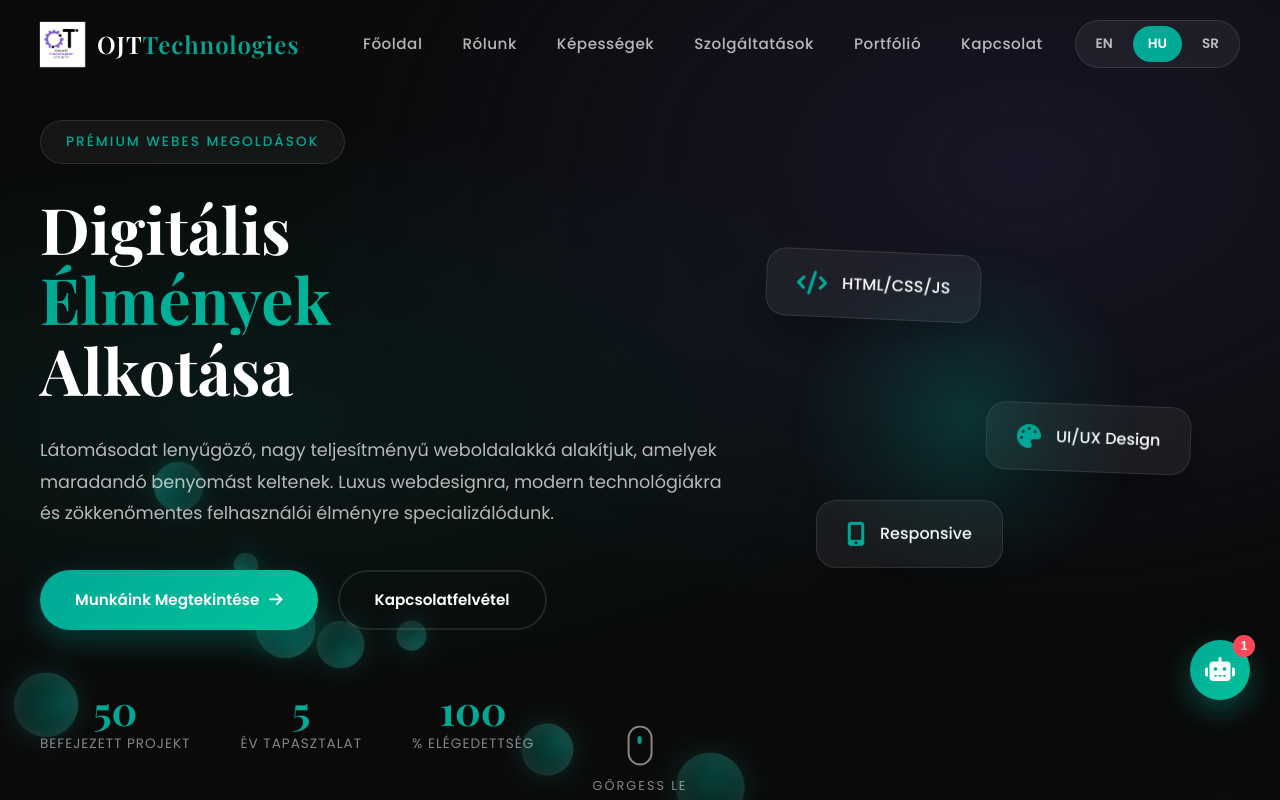
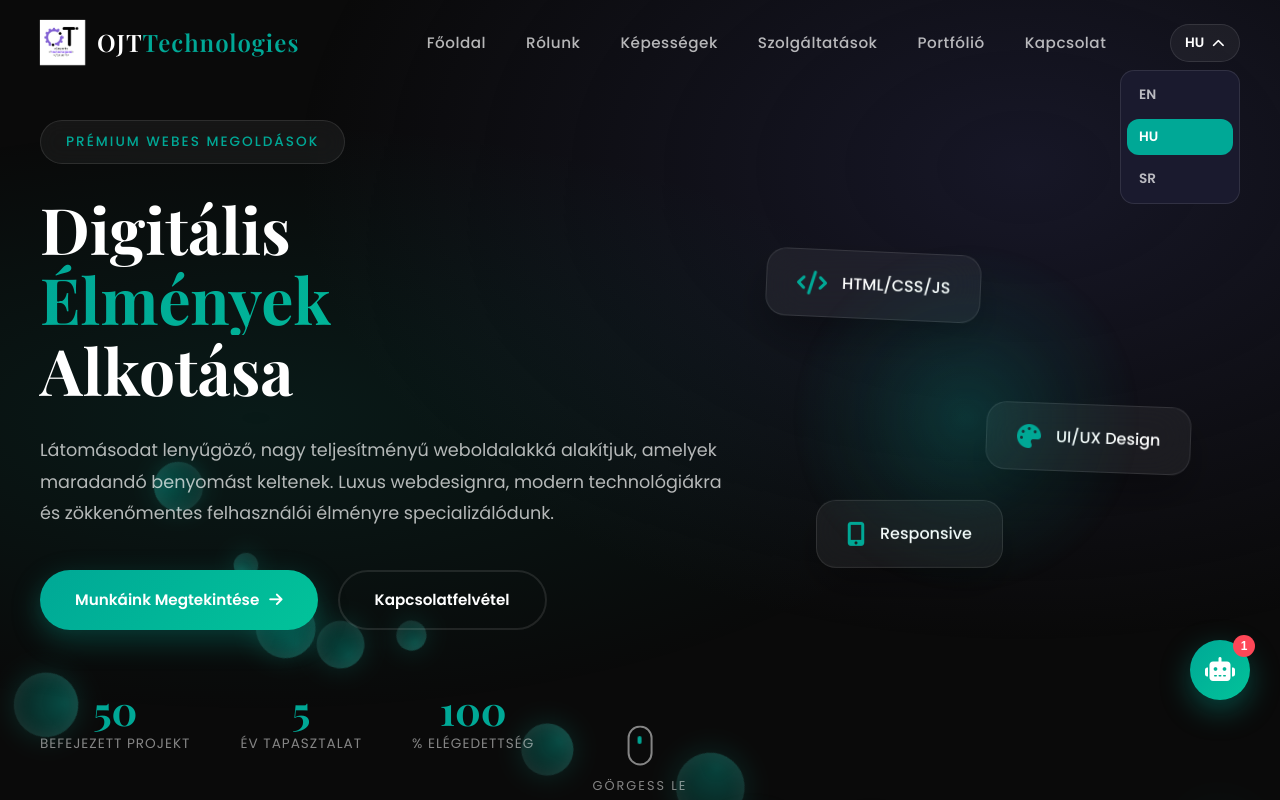
Before and after one commit to krsitof/OJTtechnologies-portfolio, a website: page index.html in a window 1280 px wide. Both pictures are taken after a click on the button "HU". Shown: the top 800 px of the page. Drawn offline with nearby package versions, Linux system fonts and the light colour scheme.

Commit message:
Convert language switcher to accordion dropdown

```diff
--- a/index.html
+++ b/index.html
@@ -35,20 +35,32 @@
                 <li><a href="#portfolio" data-i18n="nav.portfolio">Portfolio</a></li>
                 <li><a href="#contact" data-i18n="nav.contact">Contact</a></li>
                 <li class="mobile-lang-switcher">
-                    <div class="language-switcher">
-                        <button class="lang-btn" data-lang="en">EN</button>
-                        <button class="lang-btn active" data-lang="hu">HU</button>
-                        <button class="lang-btn" data-lang="sr">SR</button>
+                    <div class="lang-dropdown" data-role="lang-dropdown">
+                        <button class="lang-toggle" type="button" aria-haspopup="true" aria-expanded="false">
+                            <span class="lang-current">HU</span>
+                            <i class="fas fa-chevron-down"></i>
+                        </button>
+                        <div class="lang-menu" role="menu">
+                            <button class="lang-btn" data-lang="en" role="menuitem">EN</button>
+                            <button class="lang-btn active" data-lang="hu" role="menuitem">HU</button>
+                            <button class="lang-btn" data-lang="sr" role="menuitem">SR</button>
+                        </div>
                     </div>
                 </li>
             </ul>
 
             <div class="nav-right">
                 <!-- Language Switcher -->
-                <div class="language-switcher">
-                    <button class="lang-btn" data-lang="en">EN</button>
-                    <button class="lang-btn active" data-lang="hu">HU</button>
-                    <button class="lang-btn" data-lang="sr">SR</button>
+                <div class="lang-dropdown" data-role="lang-dropdown">
+                    <button class="lang-toggle" type="button" aria-haspopup="true" aria-expanded="false">
+                        <span class="lang-current">HU</span>
+                        <i class="fas fa-chevron-down"></i>
+                    </button>
+                    <div class="lang-menu" role="menu">
+                        <button class="lang-btn" data-lang="en" role="menuitem">EN</button>
+                        <button class="lang-btn active" data-lang="hu" role="menuitem">HU</button>
+                        <button class="lang-btn" data-lang="sr" role="menuitem">SR</button>
+                    </div>
                 </div>
 
                 <button class="mobile-menu-btn" id="mobileMenuBtn" aria-label="Menu">
--- a/script.js
+++ b/script.js
@@ -688,6 +688,39 @@ function initNavbar() {
 // ========================================
 function initLanguageSwitcher() {
     const langBtns = document.querySelectorAll('.lang-btn, .footer-lang-btn');
+    const dropdowns = document.querySelectorAll('[data-role="lang-dropdown"]');
+
+    const setCurrentLabel = (lang) => {
+        document.querySelectorAll('.lang-current').forEach(el => {
+            el.textContent = lang.toUpperCase();
+        });
+    };
+
+    setCurrentLabel(currentLang);
+
+    dropdowns.forEach(dropdown => {
+        const toggle = dropdown.querySelector('.lang-toggle');
+        if (!toggle) return;
+
+        toggle.addEventListener('click', (e) => {
+            e.stopPropagation();
+            dropdowns.forEach(d => {
+                if (d !== dropdown) d.classList.remove('open');
+                const t = d.querySelector('.lang-toggle');
+                if (t) t.setAttribute('aria-expanded', d.classList.contains('open'));
+            });
+            dropdown.classList.toggle('open');
+            toggle.setAttribute('aria-expanded', dropdown.classList.contains('open'));
+        });
+    });
+
+    document.addEventListener('click', () => {
+        dropdowns.forEach(d => {
+            d.classList.remove('open');
+            const t = d.querySelector('.lang-toggle');
+            if (t) t.setAttribute('aria-expanded', 'false');
+        });
+    });
 
     langBtns.forEach(btn => {
         btn.addEventListener('click', () => {
@@ -698,9 +731,17 @@ function initLanguageSwitcher() {
             // Change language
             currentLang = btn.dataset.lang;
             updateLanguage();
+            setCurrentLabel(currentLang);
 
             // Update HTML lang attribute
             document.documentElement.lang = currentLang;
+
+            // Close dropdowns
+            dropdowns.forEach(d => {
+                d.classList.remove('open');
+                const t = d.querySelector('.lang-toggle');
+                if (t) t.setAttribute('aria-expanded', 'false');
+            });
         });
     });
 }
--- a/styles.css
+++ b/styles.css
@@ -231,18 +231,64 @@ body {
     gap: 20px;
 }
 
-/* Language Switcher */
-.language-switcher {
-    display: flex;
-    gap: 5px;
+/* Language Dropdown */
+.lang-dropdown {
+    position: relative;
+}
+
+.lang-toggle {
+    display: flex;
+    align-items: center;
+    gap: 8px;
     background: var(--glass-bg);
-    padding: 5px;
-    border-radius: 30px;
     border: 1px solid var(--glass-border);
+    color: var(--text-primary);
+    padding: 8px 14px;
+    border-radius: 20px;
+    font-family: var(--font-body);
+    font-size: 0.85rem;
+    font-weight: 600;
+    cursor: pointer;
+    transition: var(--transition-fast);
+}
+
+.lang-toggle i {
+    font-size: 0.8rem;
+    transition: transform 0.2s ease;
+}
+
+.lang-dropdown.open .lang-toggle i {
+    transform: rotate(180deg);
+}
+
+.lang-menu {
+    position: absolute;
+    top: calc(100% + 8px);
+    right: 0;
+    background: var(--bg-secondary);
+    border: 1px solid var(--glass-border);
+    border-radius: 14px;
+    padding: 6px;
+    display: flex;
+    flex-direction: column;
+    gap: 6px;
+    min-width: 120px;
+    max-height: 0;
+    overflow: hidden;
+    opacity: 0;
+    pointer-events: none;
+    transition: max-height 0.25s ease, opacity 0.2s ease;
+    z-index: 1001;
+}
+
+.lang-dropdown.open .lang-menu {
+    max-height: 200px;
+    opacity: 1;
+    pointer-events: auto;
 }
 
 .lang-btn {
-    padding: 8px 15px;
+    padding: 8px 12px;
     border: none;
     background: transparent;
     color: var(--text-secondary);
@@ -250,12 +296,14 @@ body {
     font-size: 0.85rem;
     font-weight: 600;
     cursor: pointer;
-    border-radius: 20px;
+    border-radius: 12px;
     transition: var(--transition-fast);
+    text-align: left;
 }
 
 .lang-btn:hover {
     color: var(--text-primary);
+    background: var(--glass-bg);
 }
 
 .lang-btn.active {
@@ -2435,11 +2483,25 @@ body {
         border-top: 1px solid var(--glass-border);
     }
 
-    .mobile-lang-switcher .language-switcher {
-        justify-content: center;
-    }
-
-    .nav-right .language-switcher {
+    .mobile-lang-switcher .lang-dropdown {
+        width: 100%;
+    }
+
+    .mobile-lang-switcher .lang-toggle {
+        width: 100%;
+        justify-content: space-between;
+    }
+
+    .mobile-lang-switcher .lang-menu {
+        position: static;
+        max-height: 0;
+    }
+
+    .mobile-lang-switcher .lang-dropdown.open .lang-menu {
+        max-height: 200px;
+    }
+
+    .nav-right .lang-dropdown {
         display: none;
     }
 
```
